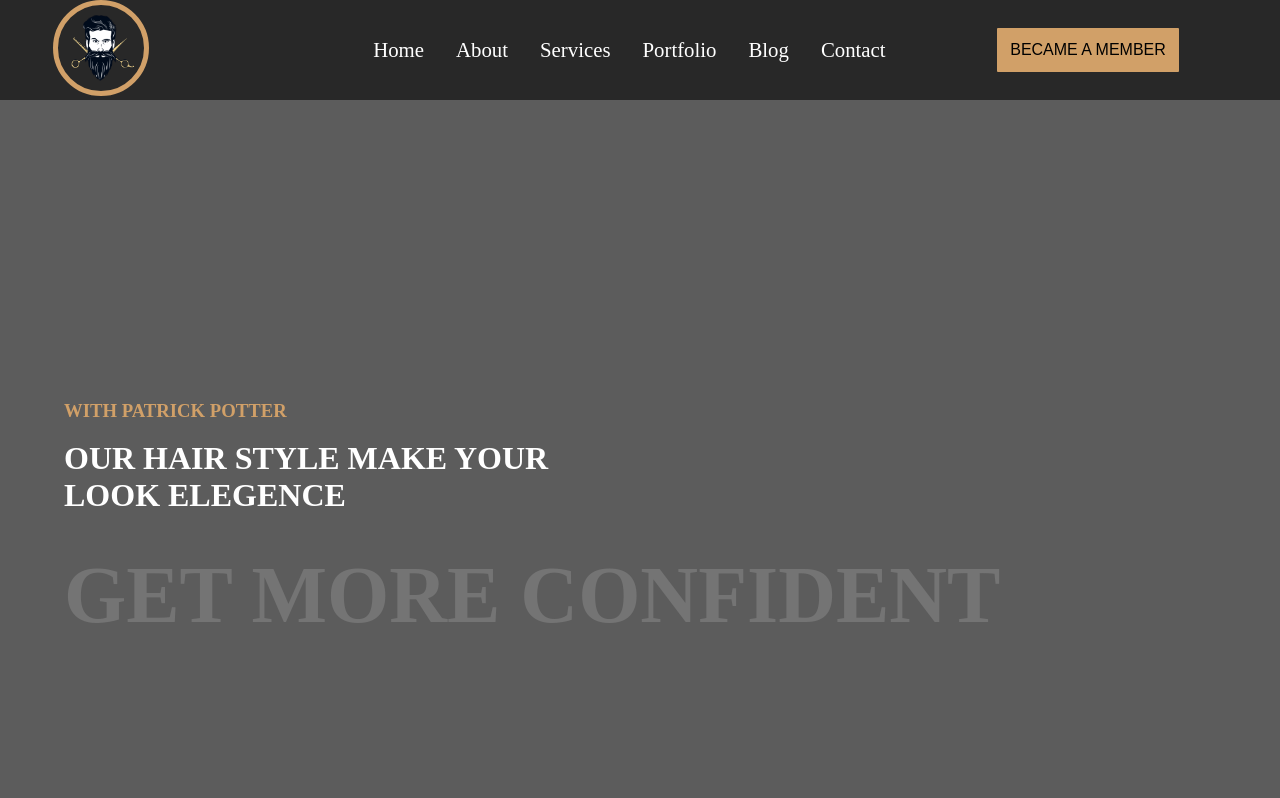
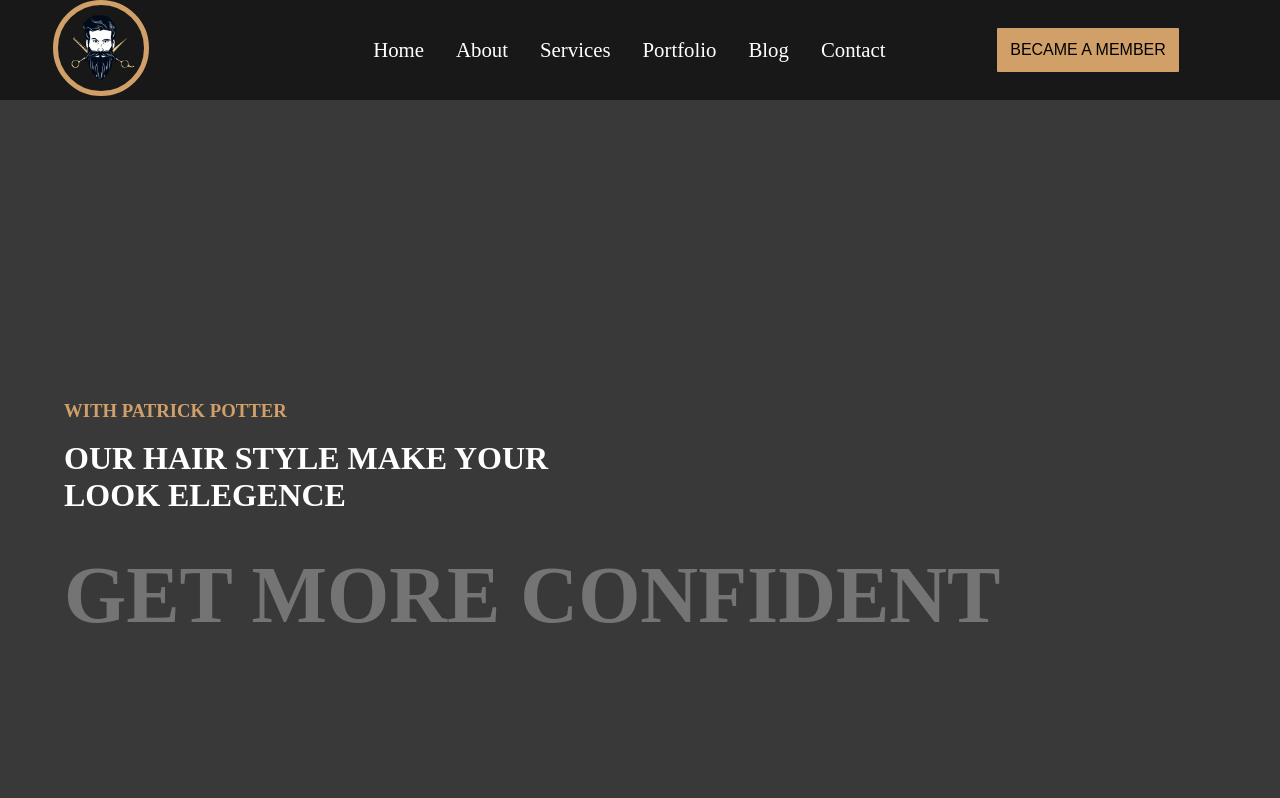
Before and after one commit to Arshil04/saloon-website, a plain HTML site: page index.html in a window 1280 px wide. Shown: the top 798 px of the page. Drawn offline with Linux system fonts and the light colour scheme; the site is published under a folder, as on GitHub Pages, so addresses that start at the root find nothing.

Commit message:
Add files via upload

```diff
--- a/style.css
+++ b/style.css
@@ -9,7 +9,7 @@
     width: 100%;
 }
 body{
-    background: url(/images/bg.jpg),rgba(0, 0, 0, 0.638);
+    background: url(bg.jpg),rgba(0, 0, 0, 0.638);
     background-size: cover;
     background-repeat: no-repeat;
     background-attachment: fixed;
```
